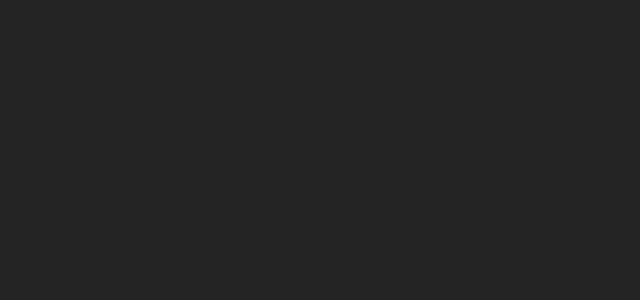
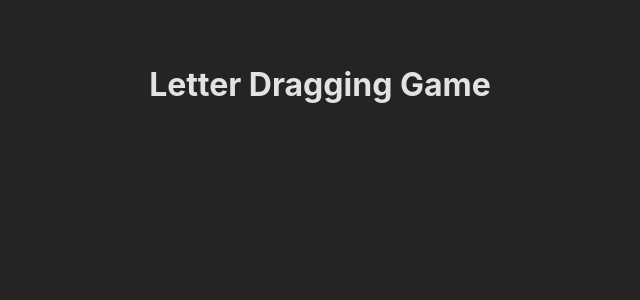
Before and after one commit to ConcernedMotley/CMPT496-Dyslexia-App, a React (Vite) app: page /CMPT496-Dyslexia-App/LetterDraggingGame in a window 1280 px wide. Before the commit this address had no page. Shown: the top 300 px of the page, without its empty margins (320-960 px from the left). Built offline with nearby package versions, Linux system fonts and the light colour scheme.

Commit message:
Syncing New Packages New libraries added cna be found in package-tracker.txt. Added a new page where will be creating core mechanics for the LetterDraggingGame using the Dnd-kit library.

```diff
--- a/package.json
+++ b/package.json
@@ -12,6 +12,9 @@
     "deploy": "gh-pages -d dist"
   },
   "dependencies": {
+    "@dnd-kit/core": "^6.3.1",
+    "@dnd-kit/modifiers": "^9.0.0",
+    "@dnd-kit/sortable": "^10.0.0",
     "cors": "^2.8.5",
     "dotenv": "^16.4.7",
     "express": "^4.21.2",
--- a/src/App.jsx
+++ b/src/App.jsx
@@ -16,6 +16,7 @@
 import SoundActivity from './components/SoundActivity';
 import OddActivity from './components/OddActivity';
 import WordCollection from './components/WordCollection';
+import LetterDraggingGame from './components/LetterDraggingGame';
 
 
 // Detect if the device supports touch
@@ -37,6 +38,7 @@
           <Route path="/SoundActivity" element={<SoundActivity />} />
           <Route path="/OddActivity" element={<OddActivity />} />
           <Route path="/WordCollection" element={<WordCollection />} />
+          <Route path="/LetterDraggingGame" element={<LetterDraggingGame />}/>
         </Routes>
       </Router>
     </DndProvider>
--- /dev/null
+++ b/src/components/LetterDraggingGame.jsx
@@ -0,0 +1,10 @@
+export default function LetterDraggingGame() {
+
+    return (
+        <>
+        <h1>
+            Letter Dragging Game
+        </h1>
+        </>
+    )
+}
--- a/src/components/LevelLibrary.jsx
+++ b/src/components/LevelLibrary.jsx
@@ -18,6 +18,10 @@
         <button className="library-button">Go to Odd one Out Activity Page</button>
       </Link>
 
+      <Link to="/LetterDraggingGame">
+        <button className="library-button">Letter Dragging Game</button>
+      </Link>
+
       <Link to="/PlayPage">
         <button className="play-button">Back to Play Page!</button>
       </Link>
```
Also changed, not shown: package-tracker.txt, 1 other file (tests, documents, lock files or other folders).
